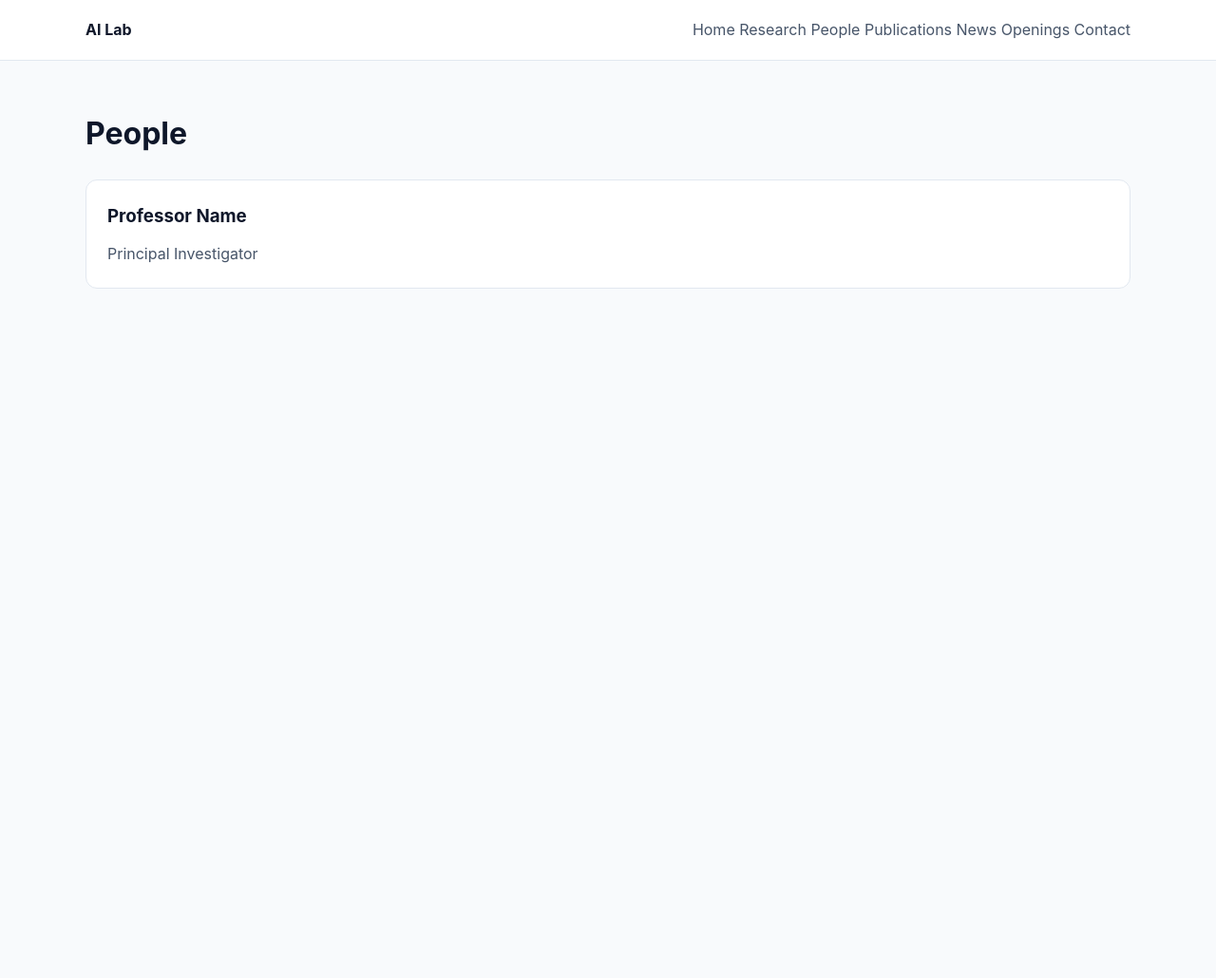
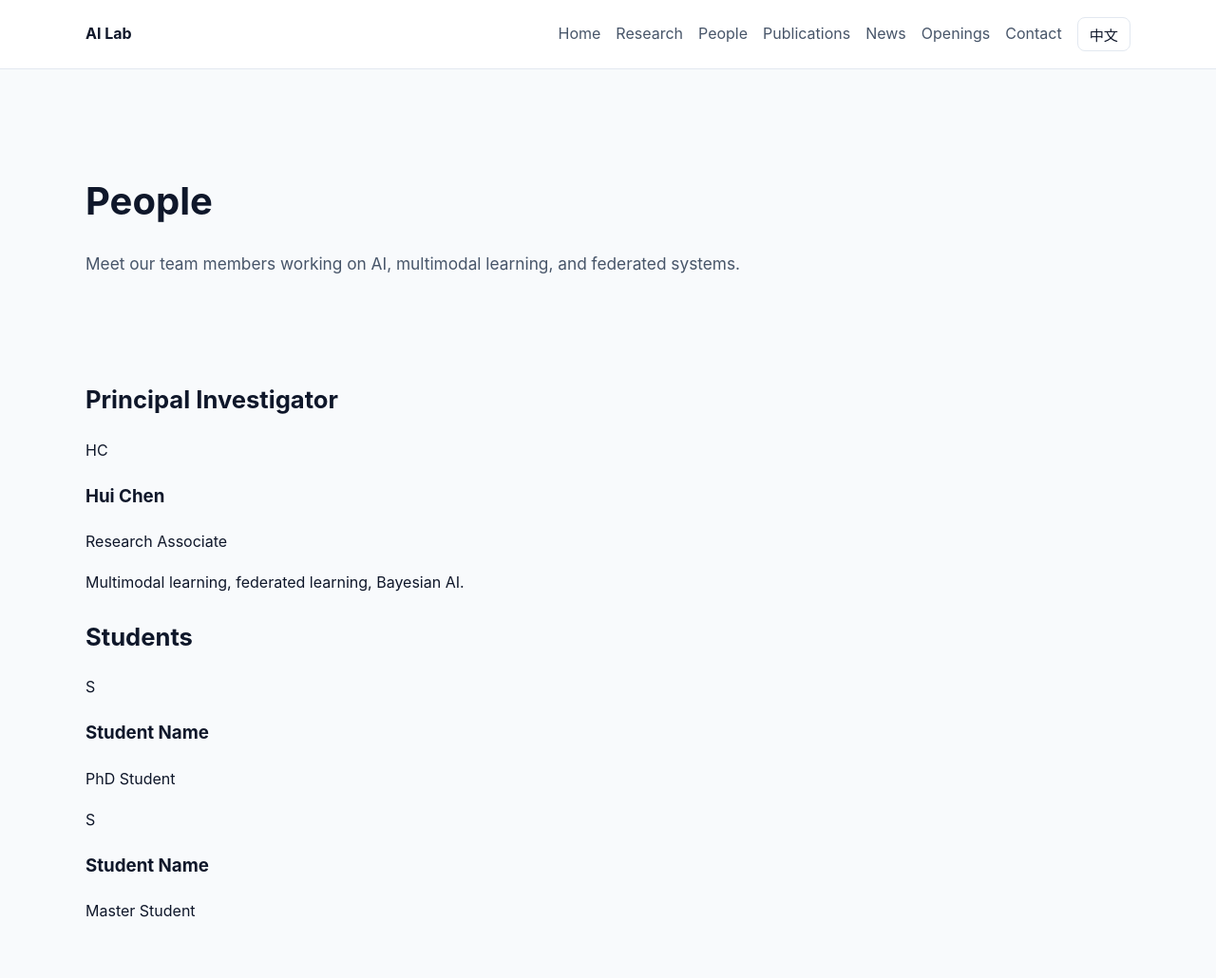
Before and after one commit to HuiChen3313/AILab, a plain HTML site: page people.html in a window 1280 px wide. Shown: the whole page at 95% size. Before the commit the page ends 800 px from the top, so only its background shows below. Drawn offline with Linux system fonts and the light colour scheme.

Commit message:
Update people.html

```diff
--- a/people.html
+++ b/people.html
@@ -1,7 +1,9 @@
 <!DOCTYPE html>
-<html>
+<html lang="en">
 <head>
-  <title>People</title>
+  <meta charset="UTF-8">
+  <meta name="viewport" content="width=device-width, initial-scale=1.0">
+  <title>People | AI Lab</title>
   <link rel="stylesheet" href="style.css">
 </head>
 
@@ -9,28 +11,109 @@
 
 <header>
   <div class="container nav">
-    <strong>AI Lab</strong>
-    <div>
-      <a href="index.html">Home</a>
-      <a href="research.html">Research</a>
-      <a href="people.html">People</a>
-      <a href="publications.html">Publications</a>
-      <a href="news.html">News</a>
-      <a href="openings.html">Openings</a>
-      <a href="contact.html">Contact</a>
+    <strong data-en="AI Lab" data-zh="人工智能实验室">AI Lab</strong>
+    <div class="nav-right">
+      <a href="index.html" data-en="Home" data-zh="首页">Home</a>
+      <a href="research.html" data-en="Research" data-zh="研究方向">Research</a>
+      <a href="people.html" data-en="People" data-zh="团队成员">People</a>
+      <a href="publications.html" data-en="Publications" data-zh="论文发表">Publications</a>
+      <a href="news.html" data-en="News" data-zh="新闻动态">News</a>
+      <a href="openings.html" data-en="Openings" data-zh="招生招聘">Openings</a>
+      <a href="contact.html" data-en="Contact" data-zh="联系我们">Contact</a>
+      <button id="lang-toggle" type="button">中文</button>
     </div>
   </div>
 </header>
 
-<div class="container section">
-  <h1>People</h1>
+<section class="hero">
+  <div class="container">
+    <h1 data-en="People" data-zh="团队成员">People</h1>
 
-  <div class="card">
-    <h3>Professor Name</h3>
-    <p>Principal Investigator</p>
+    <p
+      data-en="Meet our team members working on AI, multimodal learning, and federated systems."
+      data-zh="认识我们致力于人工智能、多模态学习与联邦学习研究的团队成员。">
+      Meet our team members working on AI, multimodal learning, and federated systems.
+    </p>
   </div>
+</section>
 
-</div>
+<section class="section">
+  <div class="container">
+
+    <!-- PI -->
+    <h2 data-en="Principal Investigator" data-zh="负责人">Principal Investigator</h2>
+
+    <div class="people-grid">
+
+      <div class="person-card">
+        <div class="avatar">HC</div>
+        <h3>Hui Chen</h3>
+        <p class="role"
+           data-en="Research Associate"
+           data-zh="研究人员">
+           Research Associate
+        </p>
+        <p
+          data-en="Multimodal learning, federated learning, Bayesian AI."
+          data-zh="多模态学习、联邦学习、贝叶斯人工智能。">
+          Multimodal learning, federated learning, Bayesian AI.
+        </p>
+      </div>
+
+    </div>
+
+    <!-- Students -->
+    <h2 data-en="Students" data-zh="学生">Students</h2>
+
+    <div class="people-grid">
+
+      <div class="person-card">
+        <div class="avatar">S</div>
+        <h3>Student Name</h3>
+        <p class="role"
+           data-en="PhD Student"
+           data-zh="博士生">
+           PhD Student
+        </p>
+      </div>
+
+      <div class="person-card">
+        <div class="avatar">S</div>
+        <h3>Student Name</h3>
+        <p class="role"
+           data-en="Master Student"
+           data-zh="硕士生">
+           Master Student
+        </p>
+      </div>
+
+    </div>
+
+  </div>
+</section>
+
+<script>
+  const toggleBtn = document.getElementById("lang-toggle");
+  let currentLang = localStorage.getItem("lang") || "en";
+
+  function setLanguage(lang) {
+    document.documentElement.lang = lang === "zh" ? "zh-CN" : "en";
+
+    document.querySelectorAll("[data-en][data-zh]").forEach(el => {
+      el.textContent = el.getAttribute("data-" + lang);
+    });
+
+    toggleBtn.textContent = lang === "en" ? "中文" : "English";
+    localStorage.setItem("lang", lang);
+    currentLang = lang;
+  }
+
+  toggleBtn.addEventListener("click", () => {
+    setLanguage(currentLang === "en" ? "zh" : "en");
+  });
+
+  setLanguage(currentLang);
+</script>
 
 </body>
 </html>
```
